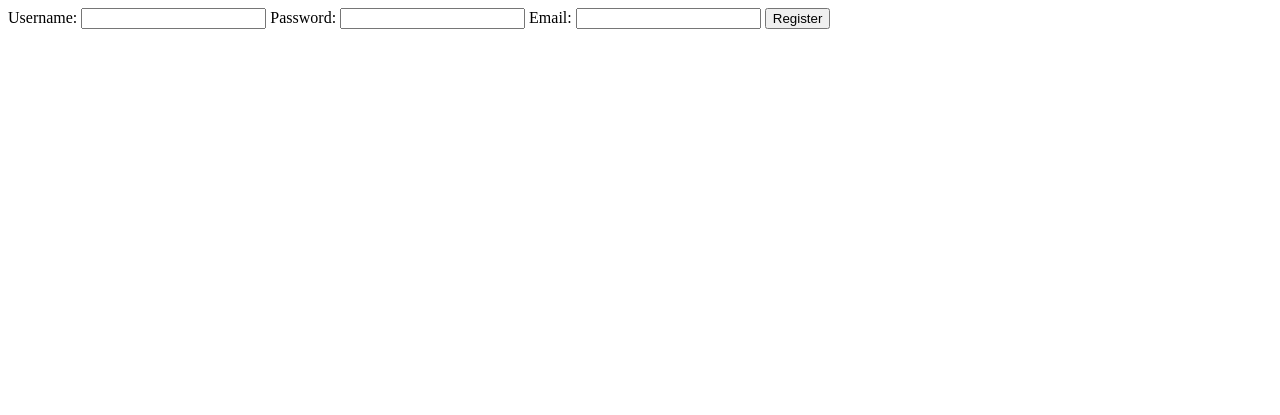
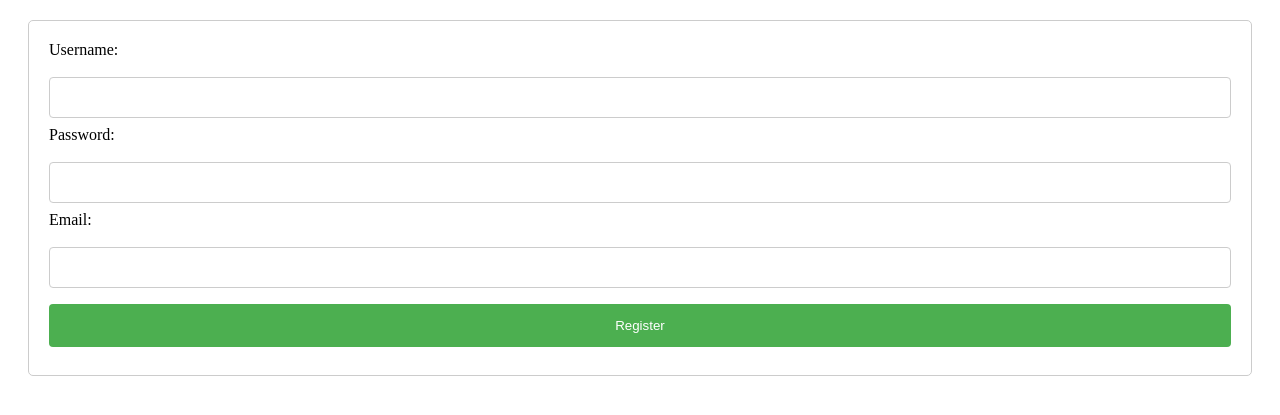
Before and after one commit to Willeduard/Ejercicios, a Flask app: page /register in a window 1280 px wide. Shown: the top 415 px of the page. Run offline with Flask 2, Linux system fonts and the light colour scheme.

Commit message:
Se agregó la carpeta static, dentro de ella el archivo .css y se enlazó con la plantilla register.

```diff
--- /dev/null
+++ b/app_basic/static/styles.css
@@ -0,0 +1,31 @@
+  form {
+    margin: 20px;
+    padding: 20px;
+    border: 1px solid #ccc;
+    border-radius: 5px;
+  }
+
+  label {
+    display: block;
+    margin-bottom: 10px;
+  }
+
+  input[type="text"], input[type="password"], input[type="email"] {
+    width: 100%;
+    padding: 12px 20px;
+    margin: 8px 0;
+    box-sizing: border-box;
+    border: 1px solid #ccc;
+    border-radius: 4px;
+  }
+
+  input[type="submit"] {
+    width: 100%;
+    background-color: #4CAF50;
+    color: white;
+    padding: 14px 20px;
+    margin: 8px 0;
+    border: none;
+    border-radius: 4px;
+    cursor: pointer;
+  }
--- a/app_basic/templates/register.html
+++ b/app_basic/templates/register.html
@@ -1,3 +1,7 @@
+<head>
+  <link rel="stylesheet" type="text/css" href="{{url_for('static',filename='styles.css')}}">
+</head>
+
 <form method="POST" action="{{ url_for('register') }}">
   <label for="username">Username:</label>
   <input type="text" id="username" name="username" required>
```
